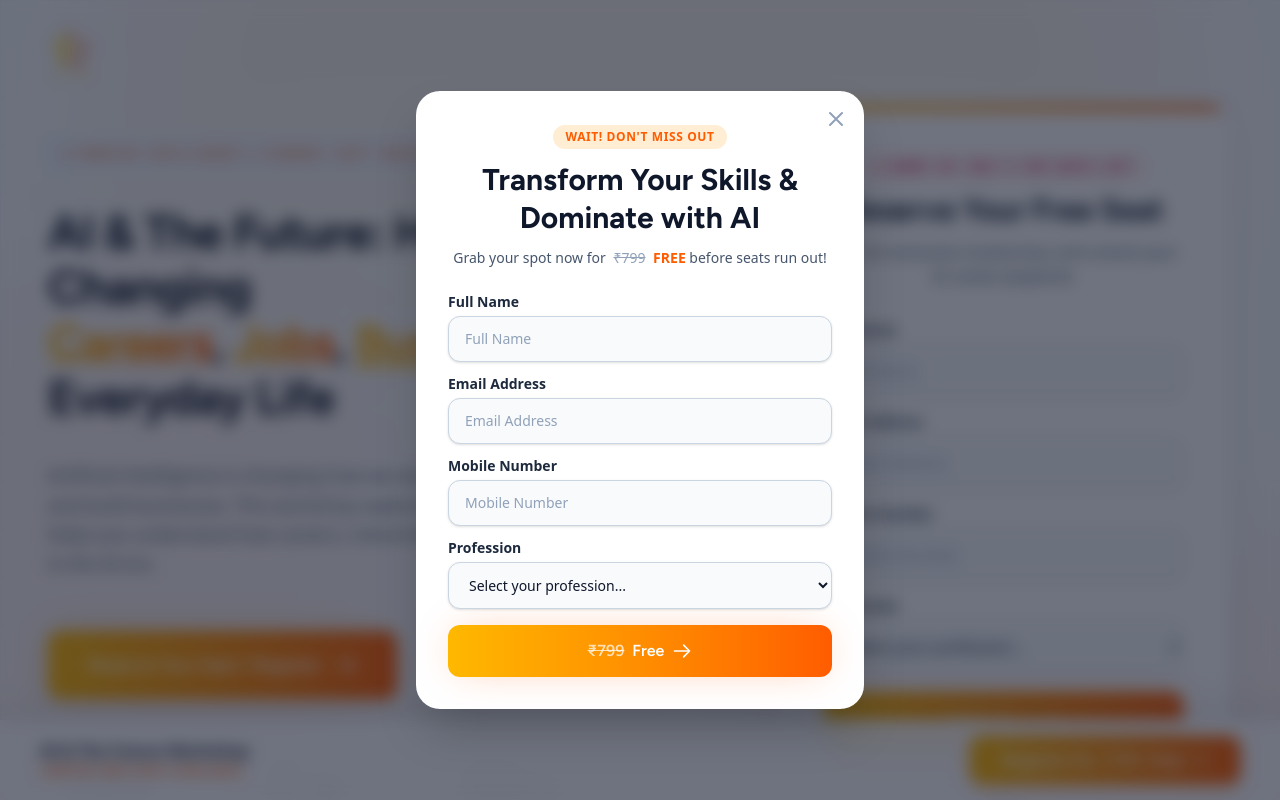
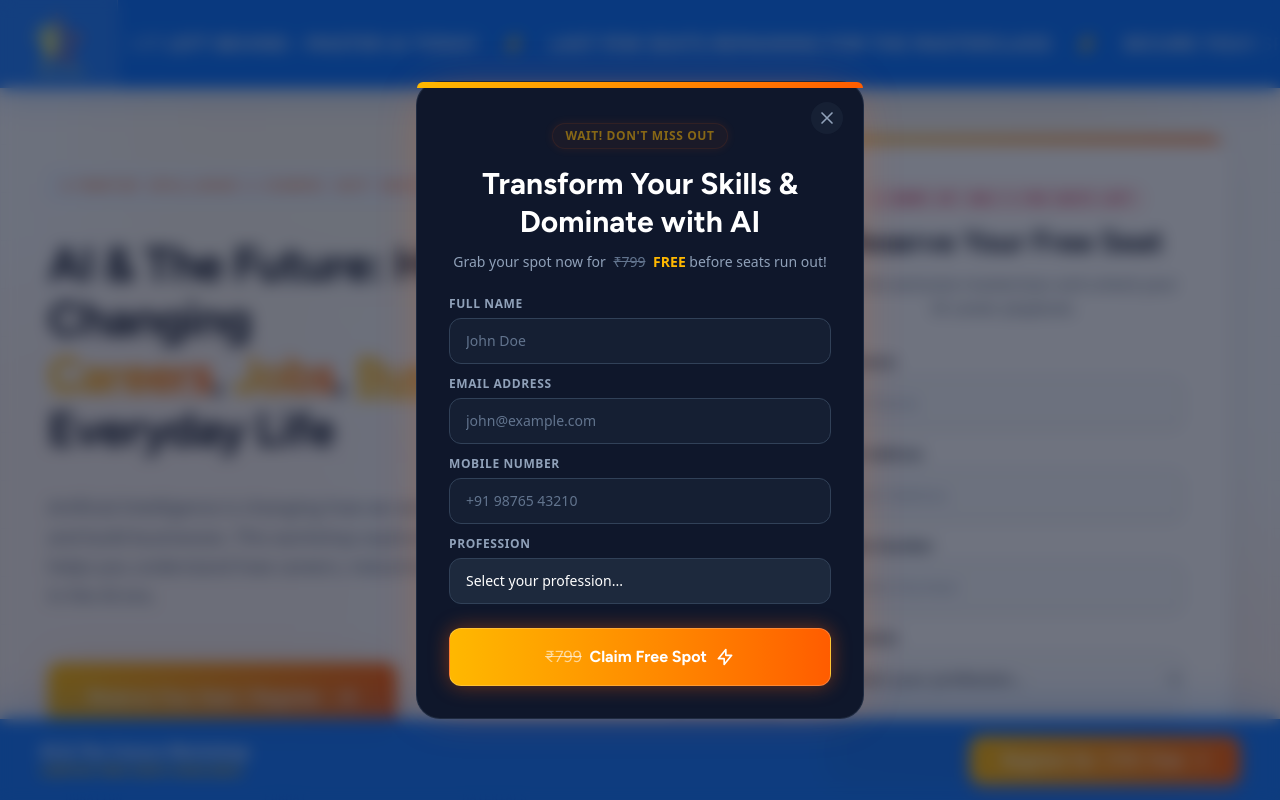
Before and after one commit to projectsatriowings/workshop-page, a Next.js app: page / in a window 1280 px wide. Shown: the top 800 px of the page. Built offline with nearby package versions, Linux system fonts and the light colour scheme.

Commit message:
feat: add homepage component and corporate logo asset

```diff
--- a/src/app/page.tsx
+++ b/src/app/page.tsx
@@ -10,11 +10,11 @@ export default function Home() {
   const [isModalOpen, setIsModalOpen] = useState(false);
   const [toast, setToast] = useState<{show: boolean, title: string, message: string, type: 'success' | 'error' | ''}>({show: false, title: '', message: '', type: ''});
 
-  // Auto-open modal after 5 seconds
+  // Auto-open modal after 2 seconds
   useEffect(() => {
     const timer = setTimeout(() => {
       setIsModalOpen(true);
-    }, 5000);
+    }, 2000);
     return () => clearTimeout(timer);
   }, []);
 
@@ -81,14 +81,41 @@ export default function Home() {
         <div className="absolute inset-0 grid-bg-pattern opacity-40"></div>
       </div>
 
+      {/* Logo & Marquee Banner (Edge-to-Edge) */}
+      <div className="w-full bg-[#006FFF] flex items-stretch overflow-hidden shadow-[0_8px_30px_rgba(0,111,255,0.25)] relative z-20">
+        {/* Logo Area */}
+        <div className="bg-white/10 px-4 sm:px-8 py-2.5 sm:py-3 flex items-center justify-center flex-shrink-0 z-10 relative backdrop-blur-sm border-r border-white/20">
+          <img src="/resources/logo-final%20dG.webp" alt="Digital Ghuru Logo" className="h-10 sm:h-12 lg:h-16 w-auto object-contain brightness-110 drop-shadow-md" />
+        </div>
+
+        {/* Scrolling Text (Marquee) */}
+        <div className="flex-1 overflow-hidden relative flex items-center bg-[#006FFF]">
+          {/* Gradient masks for smooth fade on edges */}
+          <div className="absolute left-0 top-0 bottom-0 w-6 sm:w-12 bg-gradient-to-r from-[#006FFF] to-transparent z-10"></div>
+          <div className="absolute right-0 top-0 bottom-0 w-6 sm:w-12 bg-gradient-to-l from-[#006FFF] to-transparent z-10"></div>
+
+          <div className="animate-marquee whitespace-nowrap flex items-center text-white font-display font-semibold text-sm sm:text-base lg:text-lg tracking-wider">
+            <span className="mx-6 text-[#FFB800]">⚡</span> BREAKING: AI IS REPLACING 85 MILLION JOBS BY 2025
+            <span className="mx-6 text-[#FFB800]">⚡</span> DON'T GET LEFT BEHIND - MASTER AI TODAY
+            <span className="mx-6 text-[#FFB800]">⚡</span> LAST FEW SEATS REMAINING FOR THE MASTERCLASS
+            <span className="mx-6 text-[#FFB800]">⚡</span> SECURE YOUR SPOT NOW FOR FREE!
+            {/* Duplicate for seamless looping */}
+            <span className="mx-6 text-[#FFB800]">⚡</span> BREAKING: AI IS REPLACING 85 MILLION JOBS BY 2025
+            <span className="mx-6 text-[#FFB800]">⚡</span> DON'T GET LEFT BEHIND - MASTER AI TODAY
+            <span className="mx-6 text-[#FFB800]">⚡</span> LAST FEW SEATS REMAINING FOR THE MASTERCLASS
+            <span className="mx-6 text-[#FFB800]">⚡</span> SECURE YOUR SPOT NOW FOR FREE!
+            {/* 3rd duplicate just in case of ultra-wide monitors */}
+            <span className="mx-6 text-[#FFB800]">⚡</span> BREAKING: AI IS REPLACING 85 MILLION JOBS BY 2025
+            <span className="mx-6 text-[#FFB800]">⚡</span> DON'T GET LEFT BEHIND - MASTER AI TODAY
+            <span className="mx-6 text-[#FFB800]">⚡</span> LAST FEW SEATS REMAINING FOR THE MASTERCLASS
+            <span className="mx-6 text-[#FFB800]">⚡</span> SECURE YOUR SPOT NOW FOR FREE!
+          </div>
+        </div>
+      </div>
+
       {/* Single Page Full Canvas Experience (NO NAV BAR, NO FOOTER) */}
-      <main className="w-full relative z-10 pt-6 pb-20 px-4 sm:px-6 lg:px-8 xl:px-12 2xl:px-16 max-w-[1920px] mx-auto space-y-12 lg:space-y-20">
-
+      <main className="w-full relative z-10 pt-8 sm:pt-12 pb-20 px-4 sm:px-6 lg:px-8 xl:px-12 2xl:px-16 max-w-[1920px] mx-auto space-y-12 lg:space-y-20">
         <div>
-          {/* Logo Placement */}
-          <div className="w-full flex items-center justify-start pb-4 sm:pb-6">
-            <img src="/resources/logo-final%20dG.webp" alt="Digital Ghuru Logo" className="h-10 sm:h-12 lg:h-14 w-auto object-contain" />
-          </div>
 
           {/* ========================================================================= */}
           {/* SECTION 1: IMMERSIVE HERO WITH INTERACTIVE 3D KINETIC AI CORE             */}
@@ -162,7 +189,7 @@ export default function Home() {
             </div>
 
             {/* Right: Registration Form */}
-            <div className="lg:col-span-5 2xl:col-span-6 relative flex justify-center lg:justify-end">
+            <div className="lg:col-span-5 2xl:col-span-6 relative flex justify-center lg:justify-center">
               <div className="w-full max-w-md xl:max-w-lg bg-white border border-slate-200/90 shadow-elevated rounded-3xl overflow-hidden relative">
                 {/* Decorative header accent */}
                 <div className="absolute top-0 left-0 w-full h-1.5 bg-gradient-to-r from-[#FFB800] to-[#FF5C00]"></div>
@@ -1051,15 +1078,15 @@ export default function Home() {
       </main>
 
       {/* Sticky Footer CTA */}
-      <div className="fixed bottom-0 left-0 right-0 z-50 p-3 sm:p-4 bg-white/90 backdrop-blur-md border-t border-slate-200 shadow-[0_-10px_40px_rgba(0,0,0,0.08)]">
+      <div className="fixed bottom-0 left-0 right-0 z-50 p-3 sm:p-4 bg-[#006FFF]/95 backdrop-blur-md border-t border-[#006FFF] shadow-[0_-10px_40px_rgba(0,111,255,0.25)]">
         <div className="max-w-7xl mx-auto flex items-center justify-between gap-4 px-2 sm:px-6">
           <div className="hidden sm:block flex-1">
-            <p className="text-sm xl:text-base font-bold text-slate-900 leading-tight">AI & The Future Workshop</p>
-            <p className="text-xs text-[#FF5C00] font-bold tracking-wider uppercase mt-0.5">Limited Free Seats Available</p>
+            <p className="text-sm xl:text-base font-bold text-white leading-tight">AI & The Future Workshop</p>
+            <p className="text-xs text-[#FFB800] font-bold tracking-wider uppercase mt-0.5">Limited Free Seats Available</p>
           </div>
           <div className="sm:hidden flex-1">
-            <p className="text-xs font-bold text-slate-900 leading-tight">AI Masterclass</p>
-            <p className="text-[10px] text-[#FF5C00] font-bold uppercase">Free Entry</p>
+            <p className="text-xs font-bold text-white leading-tight">AI Masterclass</p>
+            <p className="text-[10px] text-[#FFB800] font-bold uppercase">Free Entry</p>
           </div>
           <button onClick={(e) => { e.preventDefault(); setIsModalOpen(true); }} className="flex-none px-6 sm:px-8 py-2.5 sm:py-3 rounded-xl bg-gradient-to-r from-[#FFB800] to-[#FF5C00] text-white font-bold text-sm sm:text-base shadow-[0_4px_14px_rgba(255,92,0,0.3)] hover:shadow-[0_6px_20px_rgba(255,92,0,0.4)] hover:-translate-y-0.5 transition-all text-center flex items-center gap-2">
             <span>Register for <span className="line-through text-white/70 mx-1">₹799</span> Free</span>
@@ -1095,37 +1122,40 @@ export default function Home() {
       {isModalOpen && (
         <div className="fixed inset-0 z-[100] flex items-center justify-center p-4">
           <div className="absolute inset-0 bg-slate-900/60 backdrop-blur-sm" onClick={() => setIsModalOpen(false)}></div>
-          <div className="relative w-full max-w-md bg-white rounded-3xl shadow-2xl p-6 sm:p-8 animate-in fade-in zoom-in duration-300">
-            <button onClick={() => setIsModalOpen(false)} className="absolute top-4 right-4 text-slate-400 hover:text-slate-600 transition-colors">
-              <svg className="w-6 h-6" fill="none" stroke="currentColor" viewBox="0 0 24 24"><path strokeLinecap="round" strokeLinejoin="round" strokeWidth="2" d="M6 18L18 6M6 6l12 12"></path></svg>
+          <div className="relative w-full max-w-md bg-slate-900 border border-slate-700/50 rounded-3xl shadow-[0_0_50px_-12px_rgba(255,92,0,0.3)] p-6 sm:p-8 animate-in fade-in zoom-in duration-300">
+            {/* Top glowing gradient line */}
+            <div className="absolute top-0 left-0 w-full h-1.5 bg-gradient-to-r from-[#FFB800] to-[#FF5C00] rounded-t-3xl"></div>
+
+            <button onClick={() => setIsModalOpen(false)} className="absolute top-5 right-5 text-slate-400 hover:text-white transition-colors bg-slate-800/50 hover:bg-slate-700/50 p-1.5 rounded-full">
+              <svg className="w-5 h-5" fill="none" stroke="currentColor" viewBox="0 0 24 24"><path strokeLinecap="round" strokeLinejoin="round" strokeWidth="2" d="M6 18L18 6M6 6l12 12"></path></svg>
             </button>
-            <div className="text-center mb-6">
-              <div className="inline-block px-3 py-1 mb-3 rounded-full bg-orange-100 text-[#FF5C00] text-xs font-bold tracking-wider uppercase animate-pulse">Wait! Don't Miss Out</div>
-              <h2 className="font-display text-2xl sm:text-3xl font-bold text-slate-900 leading-tight">Transform Your Skills & Dominate with AI</h2>
-              <p className="text-slate-600 text-sm mt-3">Grab your spot now for <span className="line-through text-slate-400 mx-1">₹799</span> <span className="font-bold text-[#FF5C00]">FREE</span> before seats run out!</p>
+            <div className="text-center mb-6 mt-2">
+              <div className="inline-block px-3 py-1 mb-4 rounded-full bg-[#FF5C00]/10 border border-[#FF5C00]/20 text-[#FFB800] text-xs font-bold tracking-wider uppercase animate-pulse shadow-[0_0_10px_rgba(255,92,0,0.2)]">Wait! Don't Miss Out</div>
+              <h2 className="font-display text-2xl sm:text-3xl font-bold text-white leading-tight">Transform Your Skills & Dominate with AI</h2>
+              <p className="text-slate-400 text-sm mt-3">Grab your spot now for <span className="line-through text-slate-500 mx-1">₹799</span> <span className="font-bold text-[#FFB800]">FREE</span> before seats run out!</p>
             </div>
 
             <form className="space-y-4" onSubmit={(e) => { handleRegister(e); setIsModalOpen(false); }}>
               <div className="space-y-3">
                 <div>
-                  <label htmlFor="modal-name" className="block text-sm font-semibold text-slate-800 mb-1">Full Name</label>
-                  <input id="modal-name" name="fullName" type="text" required placeholder="Full Name" className="w-full px-4 py-3 rounded-xl border border-slate-300 bg-slate-50 text-slate-900 placeholder:text-slate-400 focus:outline-none focus:ring-2 focus:ring-[#FF5C00] focus:border-transparent focus:bg-white transition-all text-sm shadow-sm" />
+                  <label htmlFor="modal-name" className="block text-xs font-semibold text-slate-400 mb-1.5 uppercase tracking-wider">Full Name</label>
+                  <input id="modal-name" name="fullName" type="text" required placeholder="John Doe" className="w-full px-4 py-3 rounded-xl border border-slate-700 bg-slate-800/50 text-white placeholder:text-slate-500 focus:outline-none focus:ring-2 focus:ring-[#FF5C00] focus:border-transparent transition-all text-sm" />
                 </div>
 
                 <div>
-                  <label htmlFor="modal-email" className="block text-sm font-semibold text-slate-800 mb-1">Email Address</label>
-                  <input id="modal-email" name="email" type="email" required placeholder="Email Address" className="w-full px-4 py-3 rounded-xl border border-slate-300 bg-slate-50 text-slate-900 placeholder:text-slate-400 focus:outline-none focus:ring-2 focus:ring-[#FF5C00] focus:border-transparent focus:bg-white transition-all text-sm shadow-sm" />
+                  <label htmlFor="modal-email" className="block text-xs font-semibold text-slate-400 mb-1.5 uppercase tracking-wider">Email Address</label>
+                  <input id="modal-email" name="email" type="email" required placeholder="john@example.com" className="w-full px-4 py-3 rounded-xl border border-slate-700 bg-slate-800/50 text-white placeholder:text-slate-500 focus:outline-none focus:ring-2 focus:ring-[#FF5C00] focus:border-transparent transition-all text-sm" />
                 </div>
 
                 <div>
-                  <label htmlFor="modal-mobile" className="block text-sm font-semibold text-slate-800 mb-1">Mobile Number</label>
-                  <input id="modal-mobile" name="mobile" type="tel" required placeholder="Mobile Number" className="w-full px-4 py-3 rounded-xl border border-slate-300 bg-slate-50 text-slate-900 placeholder:text-slate-400 focus:outline-none focus:ring-2 focus:ring-[#FF5C00] focus:border-transparent focus:bg-white transition-all text-sm shadow-sm" />
+                  <label htmlFor="modal-mobile" className="block text-xs font-semibold text-slate-400 mb-1.5 uppercase tracking-wider">Mobile Number</label>
+                  <input id="modal-mobile" name="mobile" type="tel" required placeholder="+91 98765 43210" className="w-full px-4 py-3 rounded-xl border border-slate-700 bg-slate-800/50 text-white placeholder:text-slate-500 focus:outline-none focus:ring-2 focus:ring-[#FF5C00] focus:border-transparent transition-all text-sm" />
                 </div>
 
                 <div>
-                  <label htmlFor="modal-profession" className="block text-sm font-semibold text-slate-800 mb-1">Profession</label>
-                  <select id="modal-profession" name="profession" defaultValue="" required className="w-full px-4 py-3 rounded-xl border border-slate-300 bg-slate-50 text-slate-900 focus:outline-none focus:ring-2 focus:ring-[#FF5C00] focus:border-transparent focus:bg-white transition-all text-sm shadow-sm">
-                    <option value="" disabled>Select your profession...</option>
+                  <label htmlFor="modal-profession" className="block text-xs font-semibold text-slate-400 mb-1.5 uppercase tracking-wider">Profession</label>
+                  <select id="modal-profession" name="profession" defaultValue="" required className="w-full px-4 py-3 rounded-xl border border-slate-700 bg-slate-800 text-white focus:outline-none focus:ring-2 focus:ring-[#FF5C00] focus:border-transparent transition-all text-sm appearance-none">
+                    <option value="" disabled className="text-slate-500">Select your profession...</option>
                     <option value="student">Student</option>
                     <option value="developer">Software Developer</option>
                     <option value="designer">Designer / Creator</option>
@@ -1138,10 +1168,10 @@ export default function Home() {
                 </div>
               </div>
 
-              <button type="submit" disabled={isLoading} className="w-full py-3.5 mt-4 rounded-xl bg-gradient-to-r from-[#FFB800] to-[#FF5C00] hover:from-[#FFC933] hover:to-[#FF7022] disabled:opacity-70 text-white font-display font-semibold text-base shadow-glow-orange transition-all transform hover:-translate-y-0.5 active:translate-y-0 text-center flex items-center justify-center gap-2">
-                <span>{isLoading ? 'Registering...' : <><span className="line-through text-white/70 mr-1">₹799</span> Free</>}</span>
+              <button type="submit" disabled={isLoading} className="w-full py-4 mt-6 rounded-xl bg-gradient-to-r from-[#FFB800] to-[#FF5C00] hover:from-[#FFC933] hover:to-[#FF7022] disabled:opacity-70 text-white font-display font-bold text-base shadow-[0_0_20px_rgba(255,92,0,0.4)] transition-all transform hover:-translate-y-1 active:translate-y-0 text-center flex items-center justify-center gap-2 border border-white/20">
+                <span>{isLoading ? 'Registering...' : <><span className="line-through text-white/60 mr-1 font-normal">₹799</span> Claim Free Spot</>}</span>
                 <svg className="w-5 h-5" fill="none" stroke="currentColor" viewBox="0 0 24 24">
-                  <path strokeLinecap="round" strokeLinejoin="round" strokeWidth="2" d="M14 5l7 7m0 0l-7 7m7-7H3"></path>
+                  <path strokeLinecap="round" strokeLinejoin="round" strokeWidth="2" d="M13 10V3L4 14h7v7l9-11h-7z"></path>
                 </svg>
               </button>
             </form>
```
Also changed, not shown: public/dg_logo.jpg (added).
